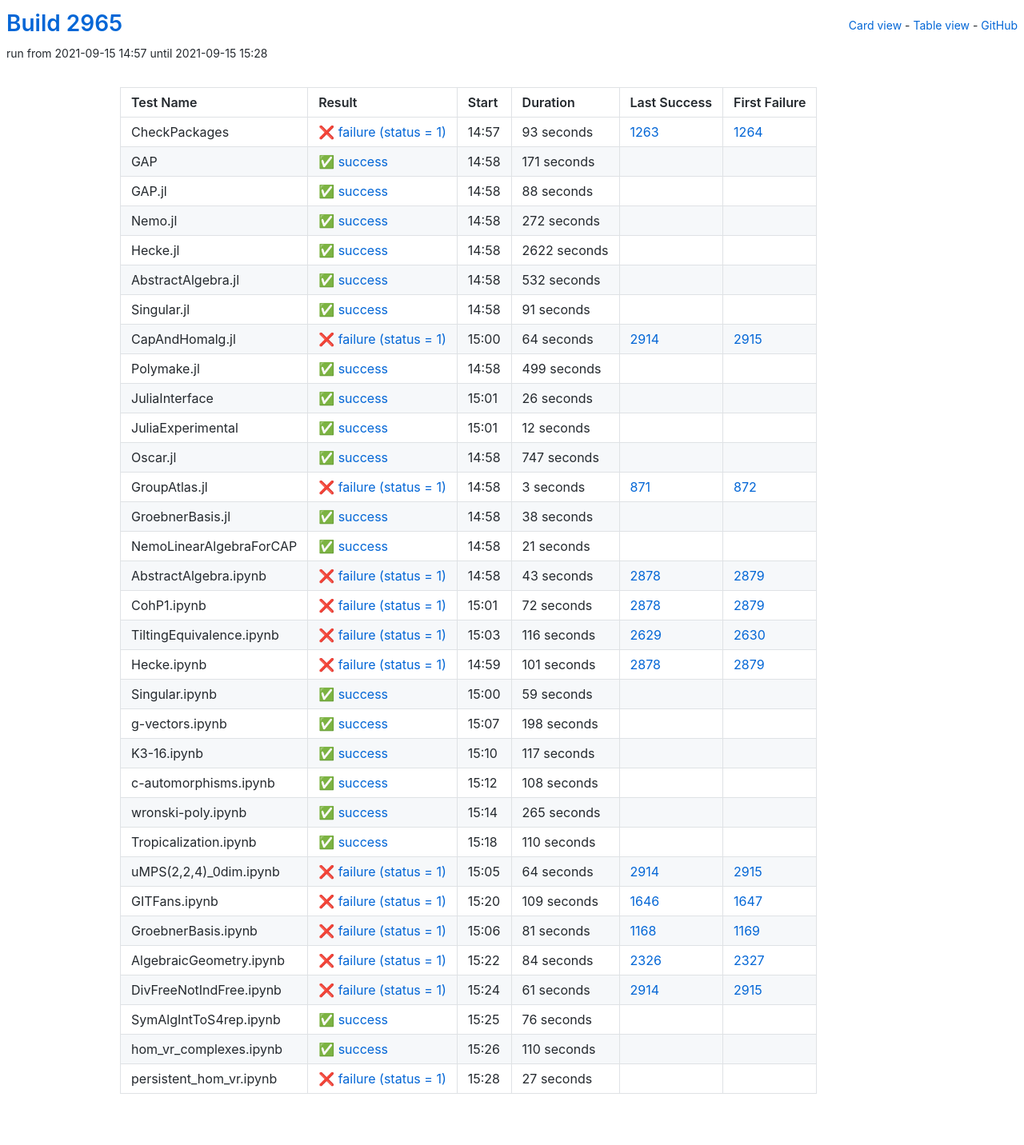
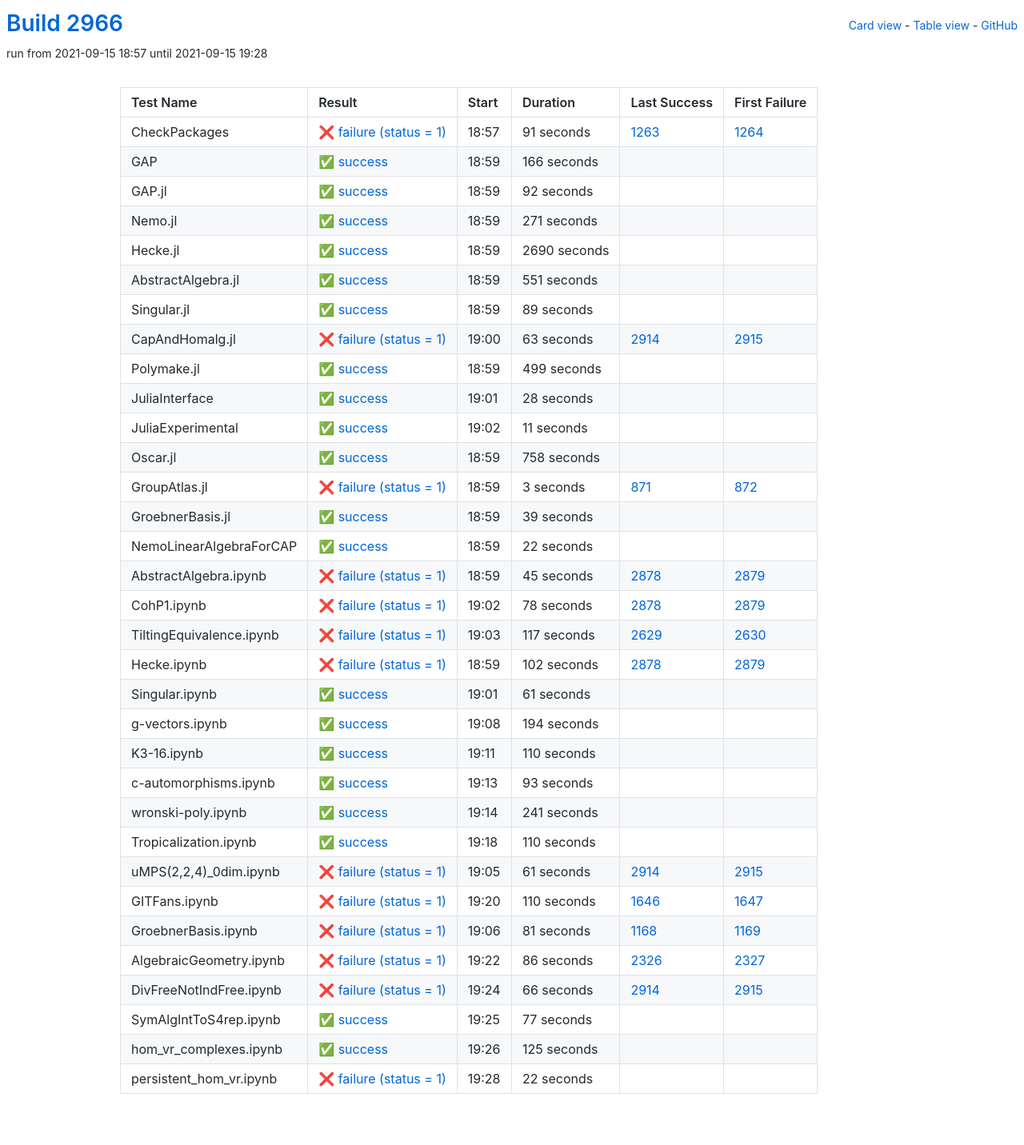
Before and after one commit to oscar-system/oscar-ci-status-stable, a Jekyll site: the page built from table.html, in a window 1280 px wide. Shown: the whole page at 80% size. Built offline with Jekyll 4.4.1, drawn with Linux system fonts in a browser that asks for light colours.

Commit message:
Build #2966

```diff
--- a/_data/ci.yml
+++ b/_data/ci.yml
@@ -1,6 +1,6 @@
 ---
-build: 2965
-build_url: https://oscarci.mathematik.uni-kl.de/job/oscar-stable/2965/
+build: 2966
+build_url: https://oscarci.mathematik.uni-kl.de/job/oscar-stable/2966/
 job: oscar-stable
 organization: oscar-system
 repo: oscar-ci-status-stable
@@ -8,104 +8,104 @@ repourl: https://github.com/oscar-system/oscar-ci-status-stable
 tests:
 - name: CheckPackages
   id: checkpackages
-  log: https://oscarci.mathematik.uni-kl.de/job/oscar-stable/2965/artifact/logs/build-2965/CheckPackages.log
-  start: 2021-09-15 14:57
+  log: https://oscarci.mathematik.uni-kl.de/job/oscar-stable/2966/artifact/logs/build-2966/CheckPackages.log
+  start: 2021-09-15 18:57
   success: false
   exitcode: 1
   status: failure
-  duration: 93
+  duration: 91
   last_success: 1263
   last_success_url: https://oscarci.mathematik.uni-kl.de/job/oscar-stable/1263/
   first_failure: 1264
   first_failure_url: https://oscarci.mathematik.uni-kl.de/job/oscar-stable/1264/
 - name: GAP
   id: gap
-  log: https://oscarci.mathematik.uni-kl.de/job/oscar-stable/2965/artifact/logs/build-2965/GAP.log
-  start: 2021-09-15 14:58
+  log: https://oscarci.mathematik.uni-kl.de/job/oscar-stable/2966/artifact/logs/build-2966/GAP.log
+  start: 2021-09-15 18:59
   success: true
   exitcode: 0
   status: success
-  duration: 171
+  duration: 166
   last_success: false
   last_success_url:
   first_failure: false
   first_failure_url:
 - name: GAP.jl
   id: gap-jl
-  log: https://oscarci.mathematik.uni-kl.de/job/oscar-stable/2965/artifact/logs/build-2965/GAP.jl.log
-  start: 2021-09-15 14:58
+  log: https://oscarci.mathematik.uni-kl.de/job/oscar-stable/2966/artifact/logs/build-2966/GAP.jl.log
+  start: 2021-09-15 18:59
   success: true
   exitcode: 0
   status: success
-  duration: 88
+  duration: 92
   last_success: false
   last_success_url:
   first_failure: false
   first_failure_url:
 - name: Nemo.jl
   id: nemo-jl
-  log: https://oscarci.mathematik.uni-kl.de/job/oscar-stable/2965/artifact/logs/build-2965/Nemo.jl.log
-  start: 2021-09-15 14:58
+  log: https://oscarci.mathematik.uni-kl.de/job/oscar-stable/2966/artifact/logs/build-2966/Nemo.jl.log
+  start: 2021-09-15 18:59
   success: true
   exitcode: 0
   status: success
-  duration: 272
+  duration: 271
   last_success: false
   last_success_url:
   first_failure: false
   first_failure_url:
 - name: Hecke.jl
   id: hecke-jl
-  log: https://oscarci.mathematik.uni-kl.de/job/oscar-stable/2965/artifact/logs/build-2965/Hecke.jl.log
-  start: 2021-09-15 14:58
+  log: https://oscarci.mathematik.uni-kl.de/job/oscar-stable/2966/artifact/logs/build-2966/Hecke.jl.log
+  start: 2021-09-15 18:59
   success: true
   exitcode: 0
   status: success
-  duration: 2622
+  duration: 2690
   last_success: false
   last_success_url:
   first_failure: false
   first_failure_url:
 - name: AbstractAlgebra.jl
   id: abstractalgebra-jl
-  log: https://oscarci.mathematik.uni-kl.de/job/oscar-stable/2965/artifact/logs/build-2965/AbstractAlgebra.jl.log
-  start: 2021-09-15 14:58
+  log: https://oscarci.mathematik.uni-kl.de/job/oscar-stable/2966/artifact/logs/build-2966/AbstractAlgebra.jl.log
+  start: 2021-09-15 18:59
   success: true
   exitcode: 0
   status: success
-  duration: 532
+  duration: 551
   last_success: false
   last_success_url:
   first_failure: false
   first_failure_url:
 - name: Singular.jl
   id: singular-jl
-  log: https://oscarci.mathematik.uni-kl.de/job/oscar-stable/2965/artifact/logs/build-2965/Singular.jl.log
-  start: 2021-09-15 14:58
+  log: https://oscarci.mathematik.uni-kl.de/job/oscar-stable/2966/artifact/logs/build-2966/Singular.jl.log
+  start: 2021-09-15 18:59
   success: true
   exitcode: 0
   status: success
-  duration: 91
+  duration: 89
   last_success: false
   last_success_url:
   first_failure: false
   first_failure_url:
 - name: CapAndHomalg.jl
   id: capandhomalg-jl
-  log: https://oscarci.mathematik.uni-kl.de/job/oscar-stable/2965/artifact/logs/build-2965/CapAndHomalg.jl.log
-  start: 2021-09-15 15:00
+  log: https://oscarci.mathematik.uni-kl.de/job/oscar-stable/2966/artifact/logs/build-2966/CapAndHomalg.jl.log
+  start: 2021-09-15 19:00
   success: false
   exitcode: 1
   status: failure
-  duration: 64
+  duration: 63
   last_success: 2914
   last_success_url: https://oscarci.mathematik.uni-kl.de/job/oscar-stable/2914/
   first_failure: 2915
   first_failure_url: https://oscarci.mathematik.uni-kl.de/job/oscar-stable/2915/
 - name: Polymake.jl
   id: polymake-jl
-  log: https://oscarci.mathematik.uni-kl.de/job/oscar-stable/2965/artifact/logs/build-2965/Polymake.jl.log
-  start: 2021-09-15 14:58
+  log: https://oscarci.mathematik.uni-kl.de/job/oscar-stable/2966/artifact/logs/build-2966/Polymake.jl.log
+  start: 2021-09-15 18:59
   success: true
   exitcode: 0
   status: success
@@ -116,44 +116,44 @@ tests:
   first_failure_url:
 - name: JuliaInterface
   id: juliainterface
-  log: https://oscarci.mathematik.uni-kl.de/job/oscar-stable/2965/artifact/logs/build-2965/JuliaInterface.log
-  start: 2021-09-15 15:01
+  log: https://oscarci.mathematik.uni-kl.de/job/oscar-stable/2966/artifact/logs/build-2966/JuliaInterface.log
+  start: 2021-09-15 19:01
   success: true
   exitcode: 0
   status: success
-  duration: 26
+  duration: 28
   last_success: false
   last_success_url:
   first_failure: false
   first_failure_url:
 - name: JuliaExperimental
   id: juliaexperimental
-  log: https://oscarci.mathematik.uni-kl.de/job/oscar-stable/2965/artifact/logs/build-2965/JuliaExperimental.log
-  start: 2021-09-15 15:01
+  log: https://oscarci.mathematik.uni-kl.de/job/oscar-stable/2966/artifact/logs/build-2966/JuliaExperimental.log
+  start: 2021-09-15 19:02
   success: true
   exitcode: 0
   status: success
-  duration: 12
+  duration: 11
   last_success: false
   last_success_url:
   first_failure: false
   first_failure_url:
 - name: Oscar.jl
   id: oscar-jl
-  log: https://oscarci.mathematik.uni-kl.de/job/oscar-stable/2965/artifact/logs/build-2965/Oscar.jl.log
-  start: 2021-09-15 14:58
+  log: https://oscarci.mathematik.uni-kl.de/job/oscar-stable/2966/artifact/logs/build-2966/Oscar.jl.log
+  start: 2021-09-15 18:59
   success: true
   exitcode: 0
   status: success
-  duration: 747
+  duration: 758
   last_success: false
   last_success_url:
   first_failure: false
   first_failure_url:
 - name: GroupAtlas.jl
   id: groupatlas-jl
-  log: https://oscarci.mathematik.uni-kl.de/job/oscar-stable/2965/artifact/logs/build-2965/GroupAtlas.jl.log
-  start: 2021-09-15 14:58
+  log: https://oscarci.mathematik.uni-kl.de/job/oscar-stable/2966/artifact/logs/build-2966/GroupAtlas.jl.log
+  start: 2021-09-15 18:59
   success: false
   exitcode: 1
   status: failure
@@ -164,140 +164,140 @@ tests:
   first_failure_url: https://oscarci.mathematik.uni-kl.de/job/oscar-stable/872/
 - name: GroebnerBasis.jl
   id: groebnerbasis-jl
-  log: https://oscarci.mathematik.uni-kl.de/job/oscar-stable/2965/artifact/logs/build-2965/GroebnerBasis.jl.log
-  start: 2021-09-15 14:58
+  log: https://oscarci.mathematik.uni-kl.de/job/oscar-stable/2966/artifact/logs/build-2966/GroebnerBasis.jl.log
+  start: 2021-09-15 18:59
   success: true
   exitcode: 0
   status: success
-  duration: 38
+  duration: 39
   last_success: false
   last_success_url:
   first_failure: false
   first_failure_url:
 - name: NemoLinearAlgebraForCAP
   id: nemolinearalgebraforcap
-  log: https://oscarci.mathematik.uni-kl.de/job/oscar-stable/2965/artifact/logs/build-2965/NemoLinearAlgebraForCAP.log
-  start: 2021-09-15 14:58
+  log: https://oscarci.mathematik.uni-kl.de/job/oscar-stable/2966/artifact/logs/build-2966/NemoLinearAlgebraForCAP.log
+  start: 2021-09-15 18:59
   success: true
   exitcode: 0
   status: success
-  duration: 21
+  duration: 22
   last_success: false
   last_success_url:
   first_failure: false
   first_failure_url:
 - name: AbstractAlgebra.ipynb
   id: abstractalgebra-ipynb
-  log: https://oscarci.mathematik.uni-kl.de/job/oscar-stable/2965/artifact/logs/build-2965/AbstractAlgebra.ipynb.log
-  start: 2021-09-15 14:58
+  log: https://oscarci.mathematik.uni-kl.de/job/oscar-stable/2966/artifact/logs/build-2966/AbstractAlgebra.ipynb.log
+  start: 2021-09-15 18:59
   success: false
   exitcode: 1
   status: failure
-  duration: 43
+  duration: 45
   last_success: 2878
   last_success_url: https://oscarci.mathematik.uni-kl.de/job/oscar-stable/2878/
   first_failure: 2879
   first_failure_url: https://oscarci.mathematik.uni-kl.de/job/oscar-stable/2879/
 - name: CohP1.ipynb
   id: cohp1-ipynb
-  log: https://oscarci.mathematik.uni-kl.de/job/oscar-stable/2965/artifact/logs/build-2965/CohP1.ipynb.log
-  start: 2021-09-15 15:01
+  log: https://oscarci.mathematik.uni-kl.de/job/oscar-stable/2966/artifact/logs/build-2966/CohP1.ipynb.log
+  start: 2021-09-15 19:02
   success: false
   exitcode: 1
   status: failure
-  duration: 72
+  duration: 78
   last_success: 2878
   last_success_url: https://oscarci.mathematik.uni-kl.de/job/oscar-stable/2878/
   first_failure: 2879
   first_failure_url: https://oscarci.mathematik.uni-kl.de/job/oscar-stable/2879/
 - name: TiltingEquivalence.ipynb
   id: tiltingequivalence-ipynb
-  log: https://oscarci.mathematik.uni-kl.de/job/oscar-stable/2965/artifact/logs/build-2965/TiltingEquivalence.ipynb.log
-  start: 2021-09-15 15:03
+  log: https://oscarci.mathematik.uni-kl.de/job/oscar-stable/2966/artifact/logs/build-2966/TiltingEquivalence.ipynb.log
+  start: 2021-09-15 19:03
   success: false
   exitcode: 1
   status: failure
-  duration: 116
+  duration: 117
   last_success: 2629
   last_success_url: https://oscarci.mathematik.uni-kl.de/job/oscar-stable/2629/
   first_failure: 2630
   first_failure_url: https://oscarci.mathematik.uni-kl.de/job/oscar-stable/2630/
 - name: Hecke.ipynb
   id: hecke-ipynb
-  log: https://oscarci.mathematik.uni-kl.de/job/oscar-stable/2965/artifact/logs/build-2965/Hecke.ipynb.log
-  start: 2021-09-15 14:59
+  log: https://oscarci.mathematik.uni-kl.de/job/oscar-stable/2966/artifact/logs/build-2966/Hecke.ipynb.log
+  start: 2021-09-15 18:59
   success: false
   exitcode: 1
   status: failure
-  duration: 101
+  duration: 102
   last_success: 2878
   last_success_url: https://oscarci.mathematik.uni-kl.de/job/oscar-stable/2878/
   first_failure: 2879
   first_failure_url: https://oscarci.mathematik.uni-kl.de/job/oscar-stable/2879/
 - name: Singular.ipynb
   id: singular-ipynb
-  log: https://oscarci.mathematik.uni-kl.de/job/oscar-stable/2965/artifact/logs/build-2965/Singular.ipynb.log
-  start: 2021-09-15 15:00
+  log: https://oscarci.mathematik.uni-kl.de/job/oscar-stable/2966/artifact/logs/build-2966/Singular.ipynb.log
+  start: 2021-09-15 19:01
   success: true
   exitcode: 0
   status: success
-  duration: 59
+  duration: 61
   last_success: false
   last_success_url:
   first_failure: false
   first_failure_url:
 - name: g-vectors.ipynb
   id: g-vectors-ipynb
-  log: https://oscarci.mathematik.uni-kl.de/job/oscar-stable/2965/artifact/logs/build-2965/g-vectors.ipynb.log
-  start: 2021-09-15 15:07
+  log: https://oscarci.mathematik.uni-kl.de/job/oscar-stable/2966/artifact/logs/build-2966/g-vectors.ipynb.log
+  start: 2021-09-15 19:08
   success: true
   exitcode: 0
   status: success
-  duration: 198
+  duration: 194
   last_success: false
   last_success_url:
   first_failure: false
   first_failure_url:
 - name: K3-16.ipynb
   id: k3-16-ipynb
-  log: https://oscarci.mathematik.uni-kl.de/job/oscar-stable/2965/artifact/logs/build-2965/K3-16.ipynb.log
-  start: 2021-09-15 15:10
+  log: https://oscarci.mathematik.uni-kl.de/job/oscar-stable/2966/artifact/logs/build-2966/K3-16.ipynb.log
+  start: 2021-09-15 19:11
   success: true
   exitcode: 0
   status: success
-  duration: 117
+  duration: 110
   last_success: false
   last_success_url:
   first_failure: false
   first_failure_url:
 - name: c-automorphisms.ipynb
   id: c-automorphisms-ipynb
-  log: https://oscarci.mathematik.uni-kl.de/job/oscar-stable/2965/artifact/logs/build-2965/c-automorphisms.ipynb.log
-  start: 2021-09-15 15:12
+  log: https://oscarci.mathematik.uni-kl.de/job/oscar-stable/2966/artifact/logs/build-2966/c-automorphisms.ipynb.log
+  start: 2021-09-15 19:13
   success: true
   exitcode: 0
   status: success
-  duration: 108
+  duration: 93
   last_success: false
   last_success_url:
   first_failure: false
   first_failure_url:
 - name: wronski-poly.ipynb
   id: wronski-poly-ipynb
-  log: https://oscarci.mathematik.uni-kl.de/job/oscar-stable/2965/artifact/logs/build-2965/wronski-poly.ipynb.log
-  start: 2021-09-15 15:14
+  log: https://oscarci.mathematik.uni-kl.de/job/oscar-stable/2966/artifact/logs/build-2966/wronski-poly.ipynb.log
+  start: 2021-09-15 19:14
   success: true
   exitcode: 0
   status: success
-  duration: 265
+  duration: 241
   last_success: false
   last_success_url:
   first_failure: false
   first_failure_url:
 - name: Tropicalization.ipynb
   id: tropicalization-ipynb
-  log: https://oscarci.mathematik.uni-kl.de/job/oscar-stable/2965/artifact/logs/build-2965/Tropicalization.ipynb.log
-  start: 2021-09-15 15:18
+  log: https://oscarci.mathematik.uni-kl.de/job/oscar-stable/2966/artifact/logs/build-2966/Tropicalization.ipynb.log
+  start: 2021-09-15 19:18
   success: true
   exitcode: 0
   status: success
@@ -308,32 +308,32 @@ tests:
   first_failure_url:
 - name: uMPS(2,2,4)_0dim.ipynb
   id: umps-2-2-4-0dim-ipynb
-  log: https://oscarci.mathematik.uni-kl.de/job/oscar-stable/2965/artifact/logs/build-2965/uMPS-2-2-4-_0dim.ipynb.log
-  start: 2021-09-15 15:05
+  log: https://oscarci.mathematik.uni-kl.de/job/oscar-stable/2966/artifact/logs/build-2966/uMPS-2-2-4-_0dim.ipynb.log
+  start: 2021-09-15 19:05
   success: false
   exitcode: 1
   status: failure
-  duration: 64
+  duration: 61
   last_success: 2914
   last_success_url: https://oscarci.mathematik.uni-kl.de/job/oscar-stable/2914/
   first_failure: 2915
   first_failure_url: https://oscarci.mathematik.uni-kl.de/job/oscar-stable/2915/
 - name: GITFans.ipynb
   id: gitfans-ipynb
-  log: https://oscarci.mathematik.uni-kl.de/job/oscar-stable/2965/artifact/logs/build-2965/GITFans.ipynb.log
-  start: 2021-09-15 15:20
+  log: https://oscarci.mathematik.uni-kl.de/job/oscar-stable/2966/artifact/logs/build-2966/GITFans.ipynb.log
+  start: 2021-09-15 19:20
   success: false
   exitcode: 1
   status: failure
-  duration: 109
+  duration: 110
   last_success: 1646
   last_success_url: https://oscarci.mathematik.uni-kl.de/job/oscar-stable/1646/
   first_failure: 1647
   first_failure_url: https://oscarci.mathematik.uni-kl.de/job/oscar-stable/1647/
 - name: GroebnerBasis.ipynb
   id: groebnerbasis-ipynb
-  log: https://oscarci.mathematik.uni-kl.de/job/oscar-stable/2965/artifact/logs/build-2965/GroebnerBasis.ipynb.log
-  start: 2021-09-15 15:06
+  log: https://oscarci.mathematik.uni-kl.de/job/oscar-stable/2966/artifact/logs/build-2966/GroebnerBasis.ipynb.log
+  start: 2021-09-15 19:06
   success: false
   exitcode: 1
   status: failure
@@ -344,60 +344,60 @@ tests:
   first_failure_url: https://oscarci.mathematik.uni-kl.de/job/oscar-stable/1169/
 - name: AlgebraicGeometry.ipynb
   id: algebraicgeometry-ipynb
-  log: https://oscarci.mathematik.uni-kl.de/job/oscar-stable/2965/artifact/logs/build-2965/AlgebraicGeometry.ipynb.log
-  start: 2021-09-15 15:22
+  log: https://oscarci.mathematik.uni-kl.de/job/oscar-stable/2966/artifact/logs/build-2966/AlgebraicGeometry.ipynb.log
+  start: 2021-09-15 19:22
   success: false
   exitcode: 1
   status: failure
-  duration: 84
+  duration: 86
   last_success: 2326
   last_success_url: https://oscarci.mathematik.uni-kl.de/job/oscar-stable/2326/
   first_failure: 2327
   first_failure_url: https://oscarci.mathematik.uni-kl.de/job/oscar-stable/2327/
 - name: DivFreeNotIndFree.ipynb
   id: divfreenotindfree-ipynb
-  log: https://oscarci.mathematik.uni-kl.de/job/oscar-stable/2965/artifact/logs/build-2965/DivFreeNotIndFree.ipynb.log
-  start: 2021-09-15 15:24
+  log: https://oscarci.mathematik.uni-kl.de/job/oscar-stable/2966/artifact/logs/build-2966/DivFreeNotIndFree.ipynb.log
+  start: 2021-09-15 19:24
   success: false
   exitcode: 1
   status: failure
-  duration: 61
+  duration: 66
   last_success: 2914
   last_success_url: https://oscarci.mathematik.uni-kl.de/job/oscar-stable/2914/
   first_failure: 2915
   first_failure_url: https://oscarci.mathematik.uni-kl.de/job/oscar-stable/2915/
 - name: SymAlgIntToS4rep.ipynb
   id: symalginttos4rep-ipynb
-  log: https://oscarci.mathematik.uni-kl.de/job/oscar-stable/2965/artifact/logs/build-2965/SymAlgIntToS4rep.ipynb.log
-  start: 2021-09-15 15:25
+  log: https://oscarci.mathematik.uni-kl.de/job/oscar-stable/2966/artifact/logs/build-2966/SymAlgIntToS4rep.ipynb.log
+  start: 2021-09-15 19:25
   success: true
   exitcode: 0
   status: success
-  duration: 76
+  duration: 77
   last_success: false
   last_success_url:
   first_failure: false
   first_failure_url:
 - name: hom_vr_complexes.ipynb
   id: hom-vr-complexes-ipynb
-  log: https://oscarci.mathematik.uni-kl.de/job/oscar-stable/2965/artifact/logs/build-2965/hom_vr_complexes.ipynb.log
-  start: 2021-09-15 15:26
+  log: https://oscarci.mathematik.uni-kl.de/job/oscar-stable/2966/artifact/logs/build-2966/hom_vr_complexes.ipynb.log
+  start: 2021-09-15 19:26
   success: true
   exitcode: 0
   status: success
-  duration: 110
+  duration: 125
   last_success: false
   last_success_url:
   first_failure: false
   first_failure_url:
 - name: persistent_hom_vr.ipynb
   id: persistent-hom-vr-ipynb
-  log: https://oscarci.mathematik.uni-kl.de/job/oscar-stable/2965/artifact/logs/build-2965/persistent_hom_vr.ipynb.log
-  start: 2021-09-15 15:28
+  log: https://oscarci.mathematik.uni-kl.de/job/oscar-stable/2966/artifact/logs/build-2966/persistent_hom_vr.ipynb.log
+  start: 2021-09-15 19:28
   success: false
   exitcode: 1
   status: failure
-  duration: 27
+  duration: 22
   last_success: false
   last_success_url:
   first_failure: false
```
Also changed, not shown: README.md.
